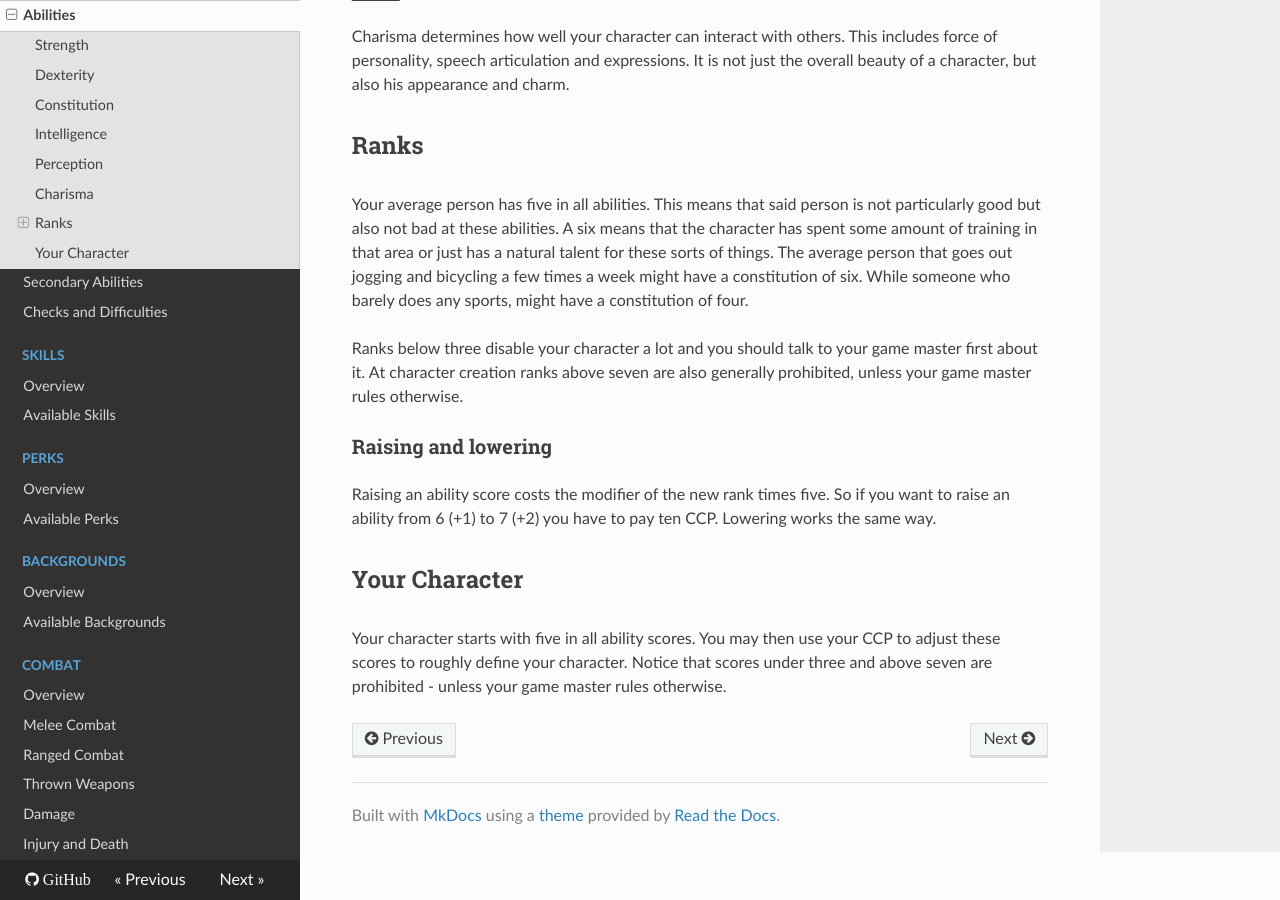
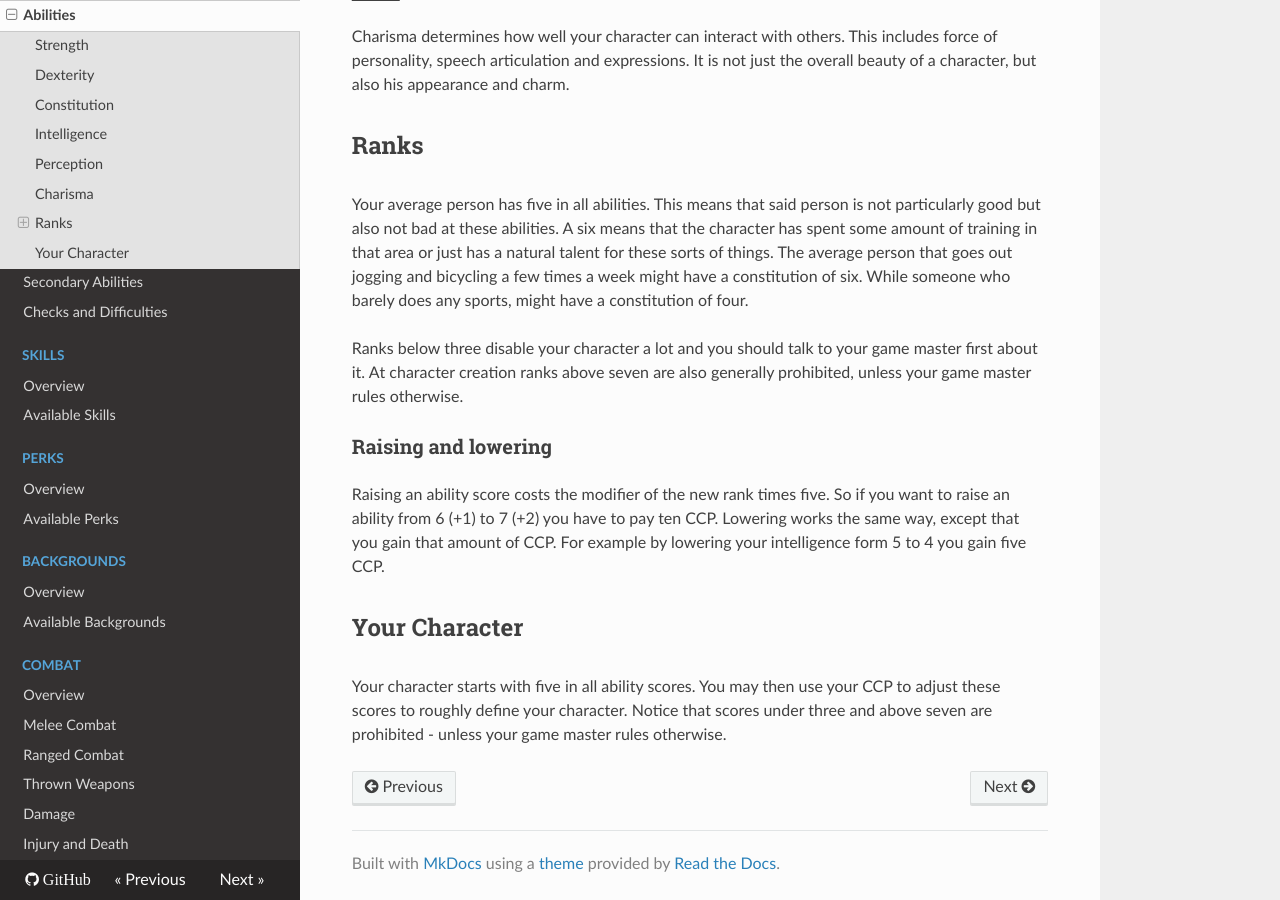
Before and after one commit to ehrpg/rules, an MkDocs documentation site: the page built from docs/charactercreation/abilities.md, in a window 1280 px wide and 900 px high, scrolled down 1191 px. Built offline with MkDocs 1.6.1, drawn with Linux system fonts in a browser that asks for light colours; nearby versions of some CDN libraries; old or Windows-style settings are respelled for this version of MkDocs.

Commit message:
Fix wording in ability costs

```diff
--- a/docs/charactercreation/abilities.md
+++ b/docs/charactercreation/abilities.md
@@ -61,7 +61,8 @@ generally prohibited, unless your game master rules otherwise.
 
 Raising an ability score costs the modifier of the new rank times five. So if
 you want to raise an ability from 6 (+1) to 7 (+2) you have to pay ten CCP.
-Lowering works the same way.
+Lowering works the same way, except that you gain that amount of CCP. For
+example by lowering your intelligence form 5 to 4 you gain five CCP.
 
 ## Your Character
 
```
